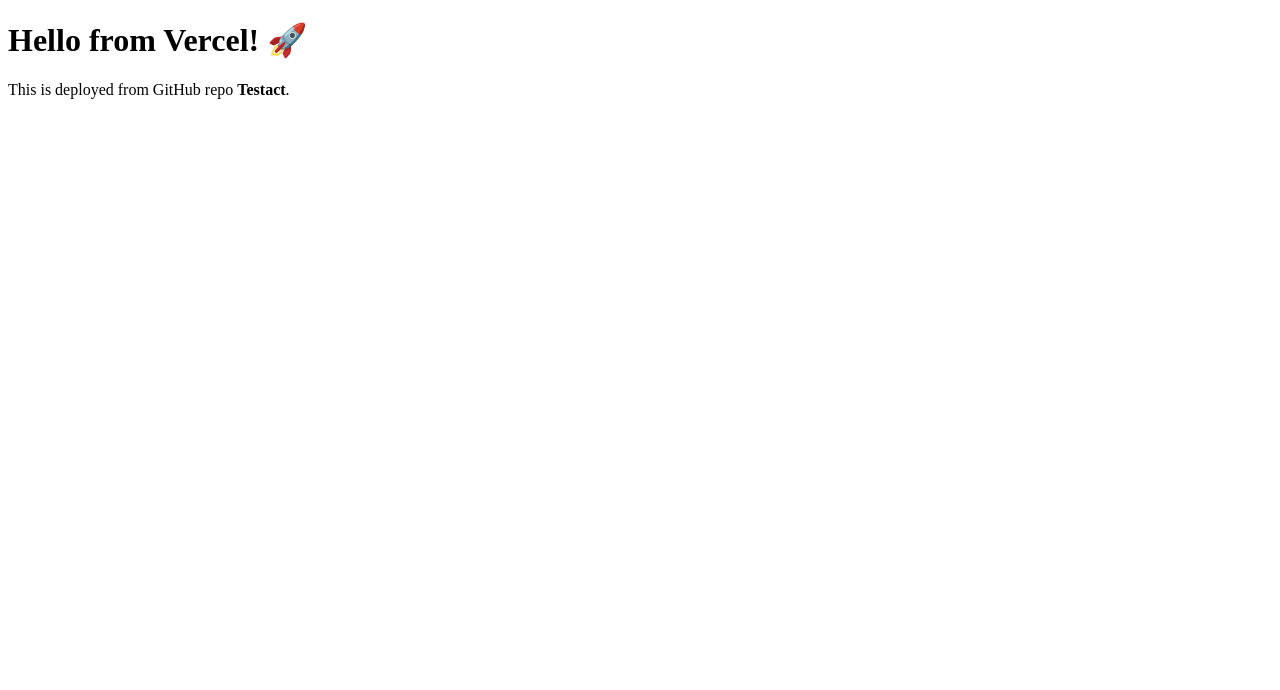
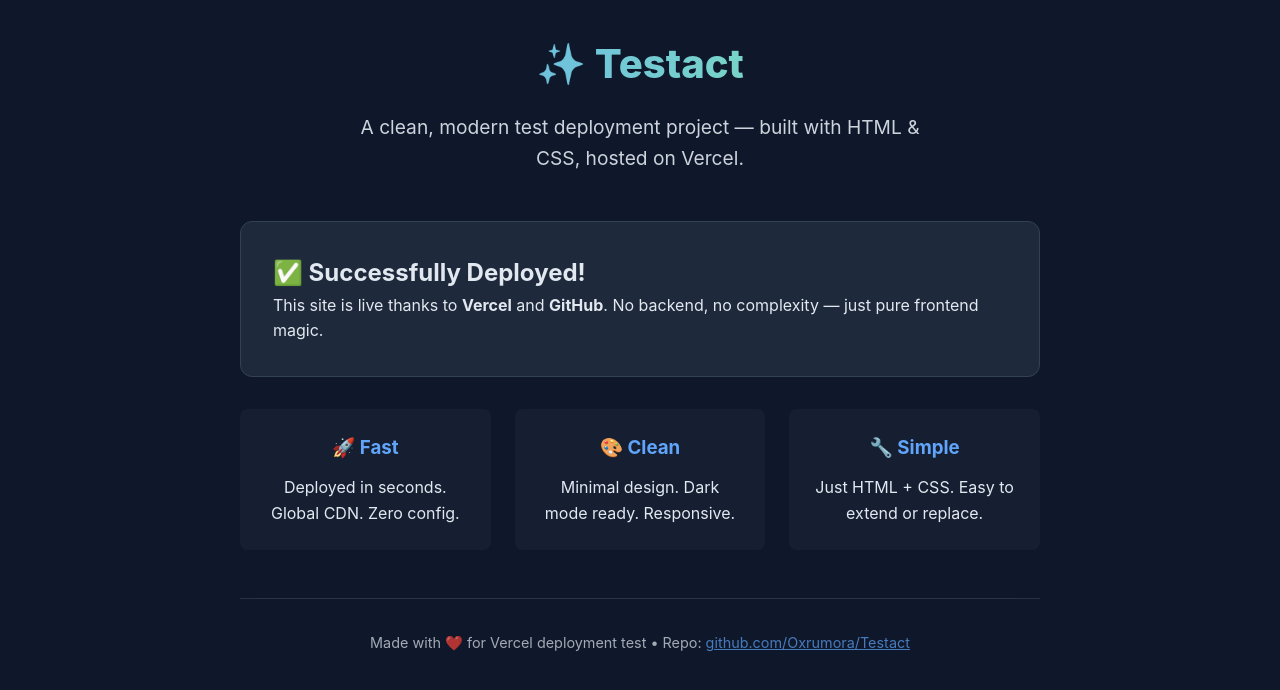
Before and after one commit to 0xrumora/Testact, a plain HTML site: page index.html in a window 1280 px wide. Drawn offline with Linux system fonts and the light colour scheme.

Commit message:
Update index.html

```diff
--- a/index.html
+++ b/index.html
@@ -2,10 +2,136 @@
 <html lang="en">
 <head>
   <meta charset="UTF-8" />
-  <title>Testact</title>
+  <meta name="viewport" content="width=device-width, initial-scale=1.0"/>
+  <title>Testact | Vercel Deployment Test</title>
+  <style>
+    :root {
+      --bg: #0f172a;
+      --text: #e2e8f0;
+      --accent: #60a5fa;
+      --card-bg: #1e293b;
+      --border: #334155;
+    }
+
+    * {
+      margin: 0;
+      padding: 0;
+      box-sizing: border-box;
+    }
+
+    body {
+      font-family: 'Inter', -apple-system, BlinkMacSystemFont, sans-serif;
+      background-color: var(--bg);
+      color: var(--text);
+      line-height: 1.6;
+      padding: 2rem;
+    }
+
+    .container {
+      max-width: 800px;
+      margin: 0 auto;
+    }
+
+    header {
+      text-align: center;
+      margin-bottom: 3rem;
+    }
+
+    h1 {
+      font-size: 2.5rem;
+      margin-bottom: 1rem;
+      background: linear-gradient(90deg, var(--accent), #86efac);
+      -webkit-background-clip: text;
+      background-clip: text;
+      color: transparent;
+      font-weight: 800;
+    }
+
+    p.subtitle {
+      font-size: 1.2rem;
+      opacity: 0.9;
+      max-width: 600px;
+      margin: 0 auto;
+    }
+
+    .card {
+      background: var(--card-bg);
+      border-radius: 12px;
+      padding: 2rem;
+      margin-bottom: 2rem;
+      border: 1px solid var(--border);
+      transition: transform 0.3s ease, box-shadow 0.3s ease;
+    }
+
+    .card:hover {
+      transform: translateY(-4px);
+      box-shadow: 0 10px 20px rgba(96, 165, 250, 0.2);
+    }
+
+    .feature-grid {
+      display: grid;
+      grid-template-columns: repeat(auto-fit, minmax(250px, 1fr));
+      gap: 1.5rem;
+      margin-top: 2rem;
+    }
+
+    .feature {
+      text-align: center;
+      padding: 1.5rem;
+      background: rgba(30, 41, 59, 0.5);
+      border-radius: 8px;
+    }
+
+    .feature h3 {
+      color: var(--accent);
+      margin-bottom: 0.75rem;
+    }
+
+    footer {
+      text-align: center;
+      margin-top: 3rem;
+      padding-top: 2rem;
+      border-top: 1px solid var(--border);
+      font-size: 0.9rem;
+      opacity: 0.7;
+    }
+
+    @media (max-width: 600px) {
+      h1 { font-size: 2rem; }
+      body { padding: 1rem; }
+    }
+  </style>
 </head>
 <body>
-  <h1>Hello from Vercel! 🚀</h1>
-  <p>This is deployed from GitHub repo <strong>Testact</strong>.</p>
+  <div class="container">
+    <header>
+      <h1>✨ Testact</h1>
+      <p class="subtitle">A clean, modern test deployment project — built with HTML & CSS, hosted on Vercel.</p>
+    </header>
+
+    <div class="card">
+      <h2>✅ Successfully Deployed!</h2>
+      <p>This site is live thanks to <strong>Vercel</strong> and <strong>GitHub</strong>. No backend, no complexity — just pure frontend magic.</p>
+    </div>
+
+    <div class="feature-grid">
+      <div class="feature">
+        <h3>🚀 Fast</h3>
+        <p>Deployed in seconds. Global CDN. Zero config.</p>
+      </div>
+      <div class="feature">
+        <h3>🎨 Clean</h3>
+        <p>Minimal design. Dark mode ready. Responsive.</p>
+      </div>
+      <div class="feature">
+        <h3>🔧 Simple</h3>
+        <p>Just HTML + CSS. Easy to extend or replace.</p>
+      </div>
+    </div>
+
+    <footer>
+      Made with ❤️ for Vercel deployment test • Repo: <a href="https://github.com/Oxrumora/Testact" style="color:var(--accent); text-decoration:underline;">github.com/Oxrumora/Testact</a>
+    </footer>
+  </div>
 </body>
 </html>
```
